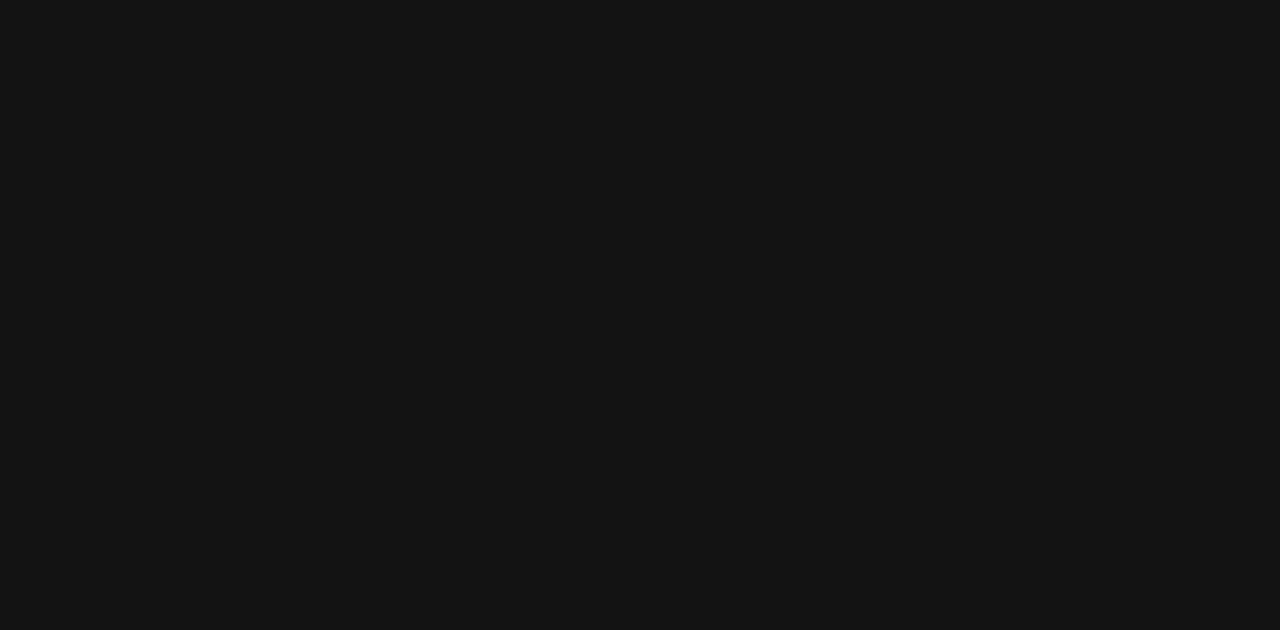
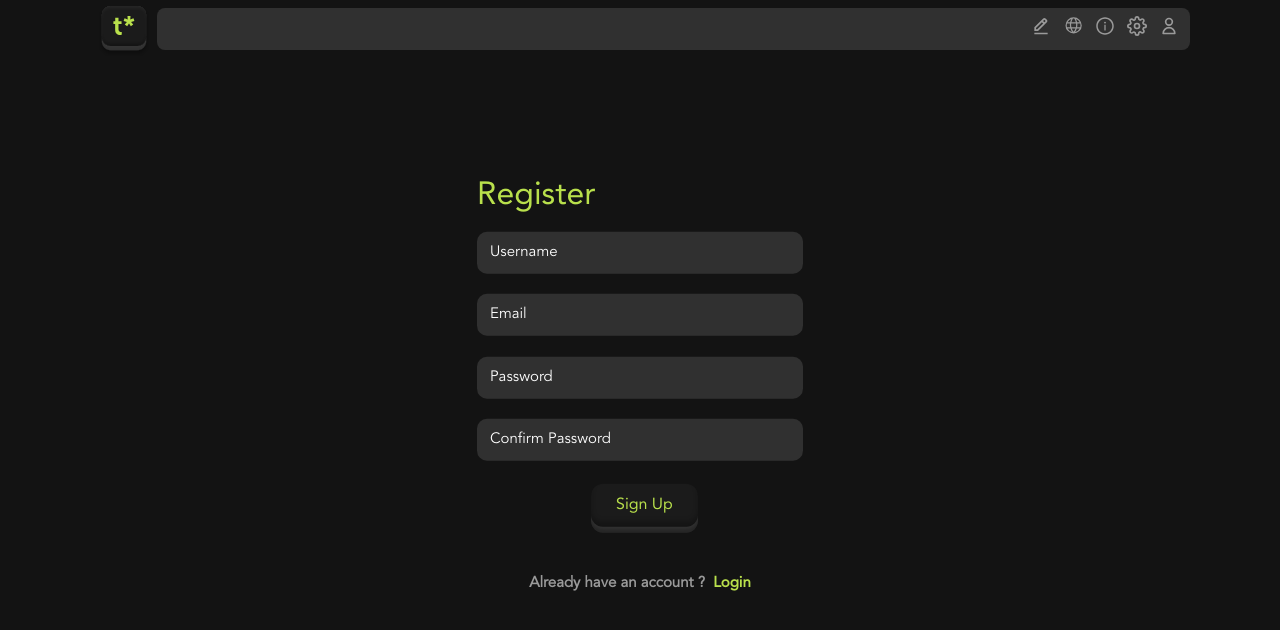
Before and after one commit to ITypoI/frontend, a React (Create React App) app: page /signup in a window 1280 px wide. Before the commit this address had no page. Shown: the top 630 px of the page. Built offline with nearby package versions, Linux system fonts and the light colour scheme.

Commit message:
Refactor The frontend code

```diff
--- a/src/App.js
+++ b/src/App.js
@@ -5,6 +5,8 @@ import TypingPage from "./Components/TypingPage/TypingPage";
 import { BrowserRouter, Routes, Route } from "react-router-dom";
 import LeaderBoard from "./Components/LeaderBoard/LeaderBoard";
 import AboutPage from "./Components/AboutPage/AboutPage";
+import SignUp from "./Components/SignUp/SignUp";
+import LoginPage from "./Components/LoginPage/LoginPage";
 
 function App() {
   return (
@@ -15,6 +17,8 @@ function App() {
           <Route path="/typo" element={<TypingPage></TypingPage>} />
           <Route path="/leaderboard" element={<LeaderBoard></LeaderBoard>} />
           <Route path="/about" element={<AboutPage></AboutPage>} />
+          <Route path="/signup" element={<SignUp></SignUp>} />
+          <Route path="/login" element={<LoginPage></LoginPage>} />
         </Routes>
       </BrowserRouter>
     </Fragment>
--- /dev/null
+++ b/src/Components/LoginPage/LoginPage.css
@@ -0,0 +1,88 @@
+@font-face {
+  font-family: "AvenirLTStd-Roman";
+  src: url(../LoginPage/AvenirLTStd-Roman.otf) format("truetype");
+}
+@font-face {
+  font-family: "AvenirLTStd-Book";
+  src: url(../LoginPage/AvenirLTStd-Book.otf) format("truetype");
+}
+* {
+  font-family: "AvenirLTStd-Roman";
+}
+.login-form-container {
+  /* height: 100vh;
+    display: flex;
+    justify-content: center;
+    align-items: center;
+    flex-direction: column; */
+
+  position: absolute;
+  top: 50%;
+  left: 50%;
+  transform: translate(-50%, -50%);
+}
+.login-form-container h1 {
+  color: #b9e04c;
+  font-size: 28px;
+  text-align: left;
+  margin: 0;
+  font-weight: 100;
+  margin-bottom: 5px;
+}
+
+.login-form-container input {
+  background: #303030;
+  width: 300px;
+  padding: 13px;
+  border: none;
+  border-radius: 10px;
+  outline: none;
+  caret-color: #fff;
+  font-family: "AvenirLTStd-Book";
+  color: #fff;
+}
+.login-form-container div {
+  line-height: 3.6;
+}
+.login-form-container input::-webkit-input-placeholder {
+  color: #fff;
+  font-size: 15px;
+  justify-content: center;
+}
+.login-form-container button {
+  margin-left: 114px;
+  margin-top: 15px;
+}
+.pushable {
+  background: #323232;
+  border-radius: 12px;
+  border: none;
+  padding: 0;
+  cursor: pointer;
+  outline-offset: 4px;
+  box-shadow: 0px -3.68px 3.68px 0px rgba(3, 3, 3, 0.25) inset;
+}
+.front {
+  display: block;
+  padding: 12px 25px;
+  border-radius: 12px;
+  font-size: 1rem;
+  background: #1b1b1b;
+  color: #b9e04c;
+  transform: translateY(-6px);
+  box-shadow: 0px -4.9px 4.9px 0px rgba(3, 3, 3, 0.25) inset;
+}
+
+.pushable:active .front {
+  transform: translateY(-2px);
+}
+.SignUpFormLink h3 {
+  text-align: center;
+  color: #9a9a9a;
+  font-size: 15px;
+  margin-top: 25px;
+  font-family: "AvenirLTStd-Book";
+}
+.SignUpFormLink span a {
+  color: #b9e04c;
+}
--- /dev/null
+++ b/src/Components/LoginPage/LoginPage.js
@@ -0,0 +1,63 @@
+import React, { useState } from "react";
+import { useNavigate } from "react-router-dom";
+import Navbar from "../Navbar/Navbar";
+import "./LoginPage.css";
+
+function LoginPage() {
+  const navigate = useNavigate();
+  const [email, setEmail] = useState("");
+  const [password, setPassword] = useState("");
+  return (
+    <>
+      <Navbar></Navbar>
+      <form
+        action=""
+        className="login-form-container"
+        onSubmit={(e) => e.preventDefault()}
+      >
+        <h1>Login</h1>
+        <div>
+          <input
+            type="text"
+            name="email"
+            id="email"
+            autoComplete="off"
+            placeholder="Email"
+            value={email}
+            onChange={(e) => setEmail(e.target.value)}
+          />
+        </div>
+        <div>
+          <input
+            type="password"
+            name="password"
+            id="password"
+            autoComplete="off"
+            placeholder="Password"
+            value={password}
+            onChange={(e) => setPassword(e.target.value)}
+          />
+        </div>
+        <button className="pushable" type="submit">
+          <span className="front">Sign in</span>
+        </button>
+        <div className="SignUpFormLink">
+          <h3>
+            New to typo ? &nbsp;
+            <span>
+              <a
+                onClick={() => {
+                  navigate("/signup");
+                }}
+              >
+                Sign up
+              </a>
+            </span>
+          </h3>
+        </div>
+      </form>
+    </>
+  );
+}
+
+export default LoginPage;
--- /dev/null
+++ b/src/Components/SignUp/FormSignUp.css
@@ -0,0 +1,97 @@
+@font-face {
+  font-family: "AvenirLTStd-Roman";
+  src: url(../LoginPage/AvenirLTStd-Roman.otf) format("truetype");
+}
+@font-face {
+  font-family: "AvenirLTStd-Book";
+  src: url(../LoginPage/AvenirLTStd-Book.otf) format("truetype");
+}
+* {
+  font-family: "AvenirLTStd-Roman";
+}
+
+.signup-form-container {
+  position: absolute;
+  top: 50%;
+  left: 50%;
+  transform: translate(-50%, -50%);
+}
+
+.signup-form-container h1 {
+  color: #b9e04c;
+  text-align: left;
+  margin: 0;
+  font-weight: 100;
+  margin-bottom: 10px;
+}
+
+.signup-form-container input {
+  font-family: "AvenirLTStd-Book";
+  background: #303030;
+  width: 300px;
+  padding: 13px;
+  border: none;
+  border-radius: 10px;
+  outline: none;
+  font-weight: none;
+  caret-color: #fff;
+  color: #fff;
+}
+.form-inputs {
+  margin-bottom: 0.5rem;
+  width: 80%;
+}
+.form-inputs p {
+  font-size: 0.8rem;
+  margin: -20px 0;
+  text-align: left;
+  color: #f00e0e;
+}
+.signup-form-container div {
+  line-height: 3.4;
+}
+
+.signup-form-container input::-webkit-input-placeholder {
+  color: #fff;
+  font-size: 15px;
+  justify-content: center;
+}
+
+.signup-form-container button {
+  margin-left: 114px;
+  margin-top: 15px;
+}
+.pushable {
+  background: #323232;
+  border-radius: 12px;
+  border: none;
+  padding: 0;
+  cursor: pointer;
+  outline-offset: 4px;
+  box-shadow: 0px -3.68px 3.68px 0px rgba(3, 3, 3, 0.25) inset;
+}
+.front {
+  display: block;
+  padding: 12px 25px;
+  border-radius: 12px;
+  font-size: 1rem;
+  background: #1b1b1b;
+  color: #b9e04c;
+  transform: translateY(-6px);
+  box-shadow: 0px -4.9px 4.9px 0px rgba(3, 3, 3, 0.25) inset;
+}
+
+.pushable:active .front {
+  transform: translateY(-2px);
+}
+
+.LoginFormLink h3 {
+  text-align: center;
+  color: #9a9a9a;
+  font-size: 15px;
+  margin-top: 25px;
+  font-family: "AvenirLTStd-Book";
+}
+.LoginFormLink span a {
+  color: #b9e04c;
+}
--- /dev/null
+++ b/src/Components/SignUp/FormSignUp.js
@@ -0,0 +1,90 @@
+import React from "react";
+import useForm from "./useForm";
+import validation from "./validation";
+import { Navigate, useNavigate } from "react-router-dom";
+import "./FormSignUp.css";
+import Navbar from "../Navbar/Navbar";
+
+const FormSignUp = () => {
+  const navigate = useNavigate();
+  const { handleChange, values, handleSubmit, errors } = useForm(validation);
+  return (
+    <div>
+      <Navbar></Navbar>
+      <form action="" onSubmit={handleSubmit} className="signup-form-container">
+        <h1>Register</h1>
+        <div className="form-inputs">
+          <input
+            id="username"
+            type="text"
+            name="username"
+            className="form-input"
+            placeholder="Username"
+            autoComplete="off"
+            value={values.username}
+            onChange={handleChange}
+          />
+          {errors.username && <p>{errors.username}</p>}
+        </div>
+        <div className="form-inputs">
+          <input
+            id="email"
+            type="text"
+            name="email"
+            className="form-input"
+            placeholder="Email"
+            autoComplete="off"
+            value={values.email}
+            onChange={handleChange}
+          />
+          {errors.email && <p>{errors.email}</p>}
+        </div>
+        <div className="form-inputs">
+          <input
+            id="password"
+            type="password"
+            name="password"
+            className="form-input"
+            placeholder="Password"
+            autoComplete="off"
+            value={values.password}
+            onChange={handleChange}
+          />
+          {errors.password && <p>{errors.password}</p>}
+        </div>
+        <div className="form-inputs">
+          <input
+            id="password2"
+            type="password"
+            name="password2"
+            className="form-input"
+            placeholder="Confirm Password"
+            autoComplete="off"
+            value={values.password2}
+            onChange={handleChange}
+          />
+          {errors.password2 && <p>{errors.password2}</p>}
+        </div>
+        <button className="pushable" type="submit">
+          <span className="front">Sign Up</span>
+        </button>
+        <div className="LoginFormLink">
+          <h3>
+            Already have an account ? &nbsp;
+            <span>
+              <a
+                onClick={() => {
+                  navigate("/login");
+                }}
+              >
+                Login
+              </a>
+            </span>
+          </h3>
+        </div>
+      </form>
+    </div>
+  );
+};
+
+export default FormSignUp;
--- /dev/null
+++ b/src/Components/SignUp/SignUp.js
@@ -0,0 +1,12 @@
+import React from "react";
+import FormSignUp from "./FormSignUp";
+
+const SignUp = () => {
+  return (
+    <div>
+      <FormSignUp />
+    </div>
+  );
+};
+
+export default SignUp;
--- /dev/null
+++ b/src/Components/SignUp/useForm.js
@@ -0,0 +1,32 @@
+import { useState } from "react";
+// import validation from "./validation";
+
+const useForm = (validation) => {
+  const [values, setValues] = useState({
+    username: "",
+    email: "",
+    password: "",
+    password2: "",
+  });
+  const [errors, setErrors] = useState({});
+
+  const handleChange = (e) => {
+    const { name, value } = e.target;
+    setValues({
+      ...values,
+      [name]: value,
+    });
+  };
+
+  const handleSubmit = (e) => {
+    {
+      e.preventDefault();
+
+      setErrors(validation(values));
+    }
+  };
+
+  return { handleChange, values, handleSubmit, errors };
+};
+
+export default useForm;
--- /dev/null
+++ b/src/Components/SignUp/validation.js
@@ -0,0 +1,25 @@
+export default function validation(values) {
+  let errors = {};
+
+  if (!values.username.trim()) {
+    errors.username = "Username required";
+  }
+
+  if (!values.email) {
+    errors.email = "Email required";
+  } else if (!/\S+@\S+\.\S+/.test(values.email)) {
+    errors.email = "Email address is invalid";
+  }
+  if (!values.password) {
+    errors.password = "Password is required";
+  } else if (values.password.length < 6) {
+    errors.password = "Password needs to be 6 characters or more";
+  }
+
+  if (!values.password2) {
+    errors.password2 = "Password is required";
+  } else if (values.password2 !== values.password) {
+    errors.password2 = "Passwords do not match";
+  }
+  return errors;
+}
--- a/src/components/Navbar/Navbar.js
+++ b/src/components/Navbar/Navbar.js
@@ -66,6 +66,9 @@ function Navbar() {
           onMouseLeave={() => {
             setText("");
           }}
+          onClick={() => {
+            navigate("/about");
+          }}
           className="nav-icons"
           src="./Navbaricons/info.svg"
           alt="info icon"
@@ -88,6 +91,9 @@ function Navbar() {
           onMouseLeave={() => {
             setText("");
           }}
+          onClick={() => {
+            navigate("/signup");
+          }}
           className="nav-icons specific-right-navicon"
           src="./Navbaricons/user.svg"
           alt="user icon"
```
Also changed, not shown: src/Components/LoginPage/AvenirLTStd-Book.otf (added), src/Components/LoginPage/AvenirLTStd-Roman.otf (added).
